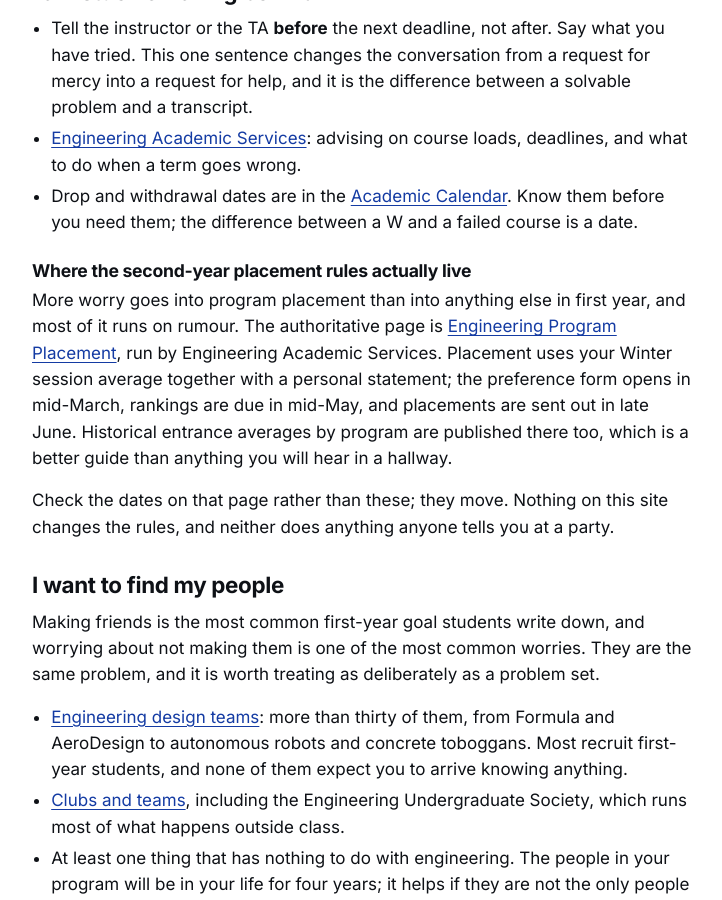
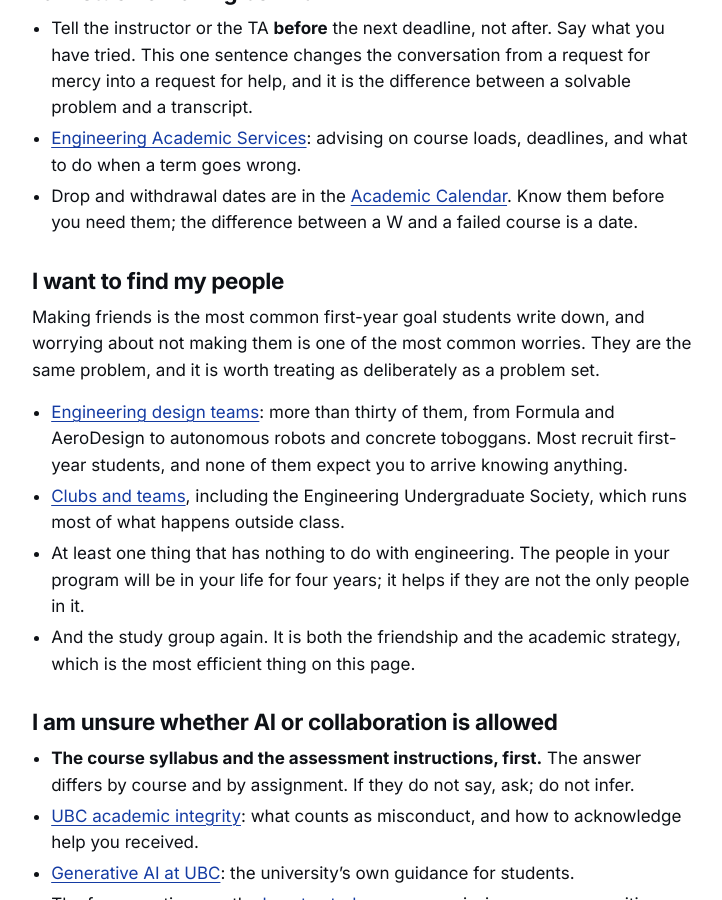
Before and after one commit to GSathish/JumpStart, a Jekyll site: the page built from help.md, in a window 1280 px wide and 900 px high, scrolled down 1056 px. Shown: the whole window, without its empty margins (276-998 px from the left). Built offline with Jekyll 4.4.1, drawn with Linux system fonts in a browser that asks for light colours.

Commit message:
Drop the second-year placement section
Removes the placement subsection from help.md and the pointer to it from
index.md. Engineering Academic Services stays listed under "stuck or falling
behind" as general advising.

Co-Authored-By: Claude Opus 5 (1M context) <noreply@anthropic.com>
Claude-Session: https://claude.ai/code/session_01XwCjPYsRHkd3qUN5fPoVHz

```diff
--- a/help.md
+++ b/help.md
@@ -49,12 +49,6 @@ The Math Learning Centre is explicit that it is not there to check your answers.
 - [Engineering Academic Services](https://academicservices.engineering.ubc.ca/): advising on course loads, deadlines, and what to do when a term goes wrong.
 - Drop and withdrawal dates are in the [Academic Calendar](https://vancouver.calendar.ubc.ca/). Know them before you need them; the difference between a W and a failed course is a date.
 
-### Where the second-year placement rules actually live
-
-More worry goes into program placement than into anything else in first year, and most of it runs on rumour. The authoritative page is [Engineering Program Placement](https://academicservices.engineering.ubc.ca/degree-planning/program-placement/), run by Engineering Academic Services. Placement uses your Winter session average together with a personal statement; the preference form opens in mid-March, rankings are due in mid-May, and placements are sent out in late June. Historical entrance averages by program are published there too, which is a better guide than anything you will hear in a hallway.
-
-Check the dates on that page rather than these; they move. Nothing on this site changes the rules, and neither does anything anyone tells you at a party.
-
 ## I want to find my people {#people}
 
 Making friends is the most common first-year goal students write down, and worrying about not making them is one of the most common worries. They are the same problem, and it is worth treating as deliberately as a problem set.
```
Also changed, not shown: index.md (+1 -1 lines).
